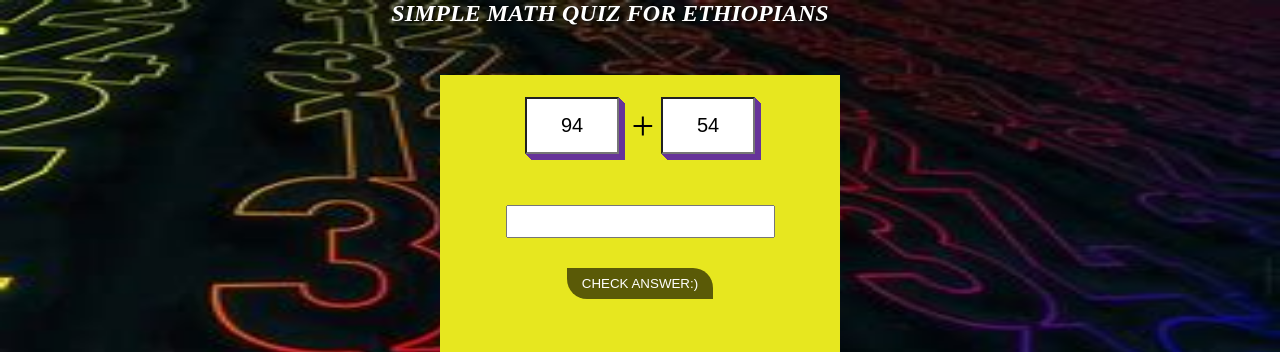
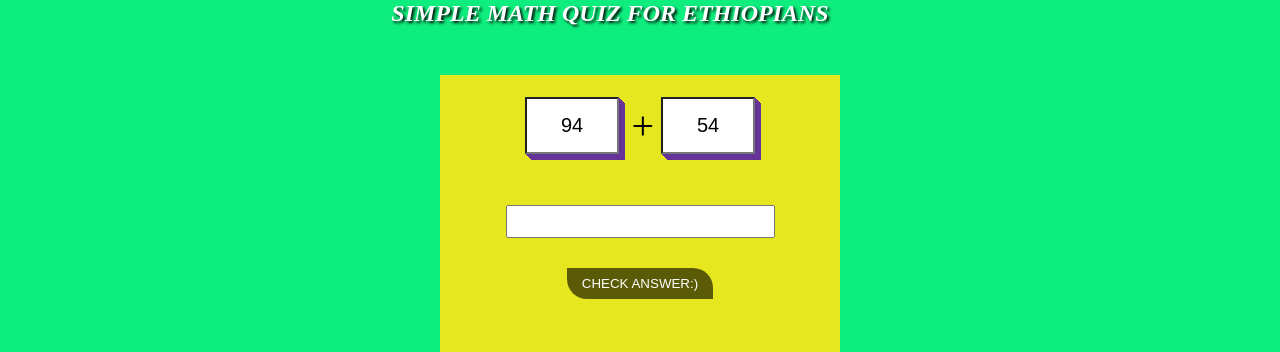
Before and after one commit to nah3647/simplequiz, a plain HTML site: page index.html in a window 1280 px wide. Shown: the top 352 px of the page. Drawn offline with Linux system fonts and the light colour scheme.

Commit message:
Update firstt.css

```diff
--- a/firstt.css
+++ b/firstt.css
@@ -1,8 +1,10 @@
 *{margin:0; padding:0}
 
-section{background-image: url('OIP21.png');
-    background-size:100% 100%;
-display:repeat;
+section{background-color:rgb(14, 238, 126);
+ height:100vh;
+width:100vw;
+
+display:inline-block;
 flex-direction: column;
 text-align: center;
 justify-content:center;
```
